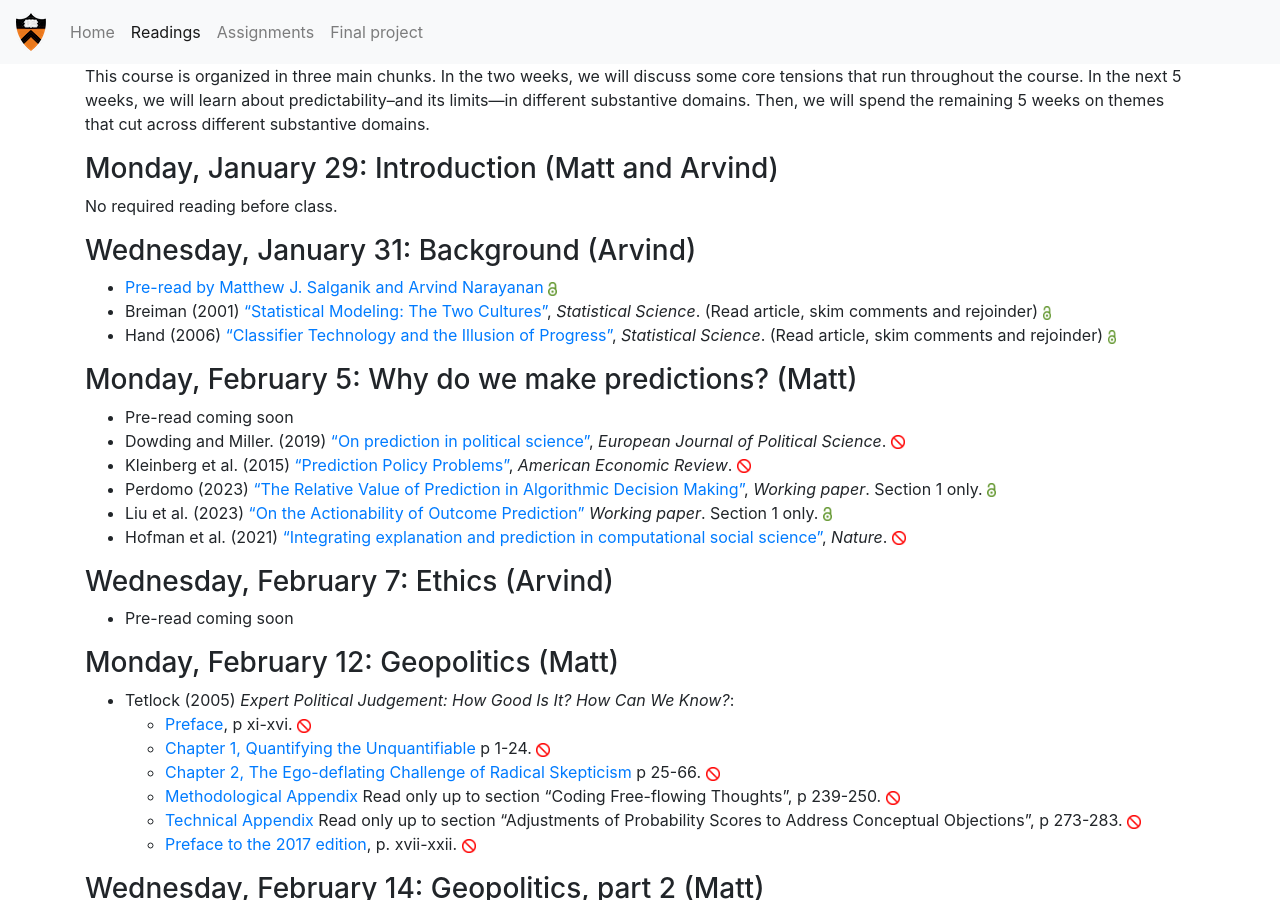
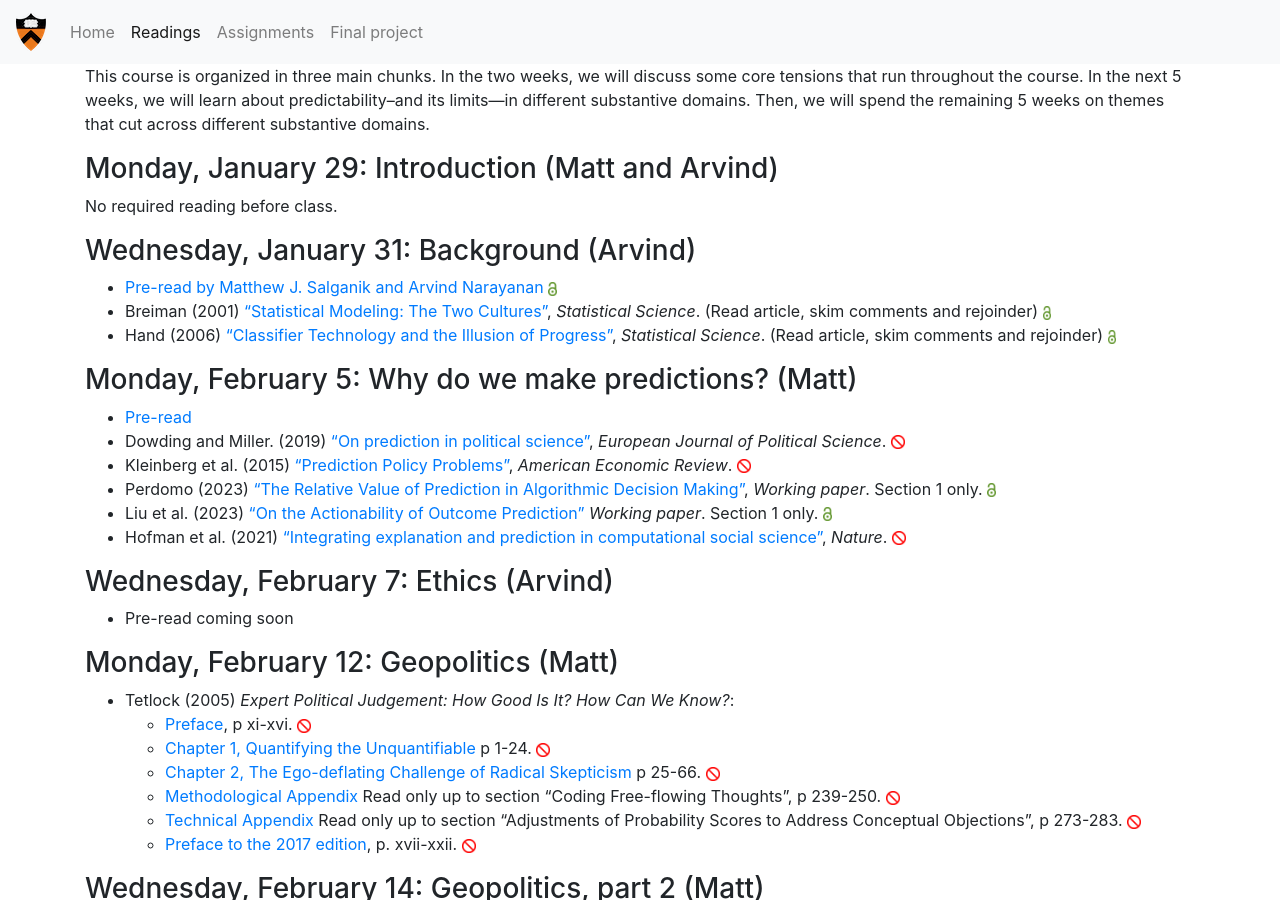
Before and after one commit to msalganik/soc555-cos598J_s2024, a Jekyll site: the page built from readings.md, in a window 1280 px wide and 900 px high. Built offline with Jekyll 4.4.1, drawn with Linux system fonts in a browser that asks for light colours; comment, search, counter and statistics services are not loaded.

Commit message:
adding pre-read for monday

```diff
--- a/readings.md
+++ b/readings.md
@@ -21,7 +21,7 @@ No required reading before class.
 
 ### Monday, February 5: Why do we make predictions? (Matt)
 
-- Pre-read coming soon
+- <a href="https://docs.google.com/document/d/1s85aqP89jCLjuJ5WbEmVDHfx1Heqz0cKhQc_hrMT-WA/edit?usp=sharing">Pre-read</a>
 - Dowding and Miller. (2019) ["On prediction in political science"](https://dx.doi.org/10.1111/1475-6765.12319), _European Journal of Political Science_. <img src="https://msalganik.github.io/soc555-cos598J_s2024/images/closed.png" style="display: inline; height: 14px;" />
 - Kleinberg et al. (2015) ["Prediction Policy Problems"](https://dx.doi.org/10.1257/aer.p20151023), _American Economic Review_. <img src="https://msalganik.github.io/soc555-cos598J_s2024/images/closed.png" style="display: inline; height: 14px;" />
 - Perdomo (2023) ["The Relative Value of Prediction in Algorithmic Decision Making"](https://arxiv.org/abs/2312.08511), _Working paper_. Section 1 only. <img src="https://msalganik.github.io/soc555-cos598J_s2024/images/open.png" style="display: inline; height: 14px;" />
```
